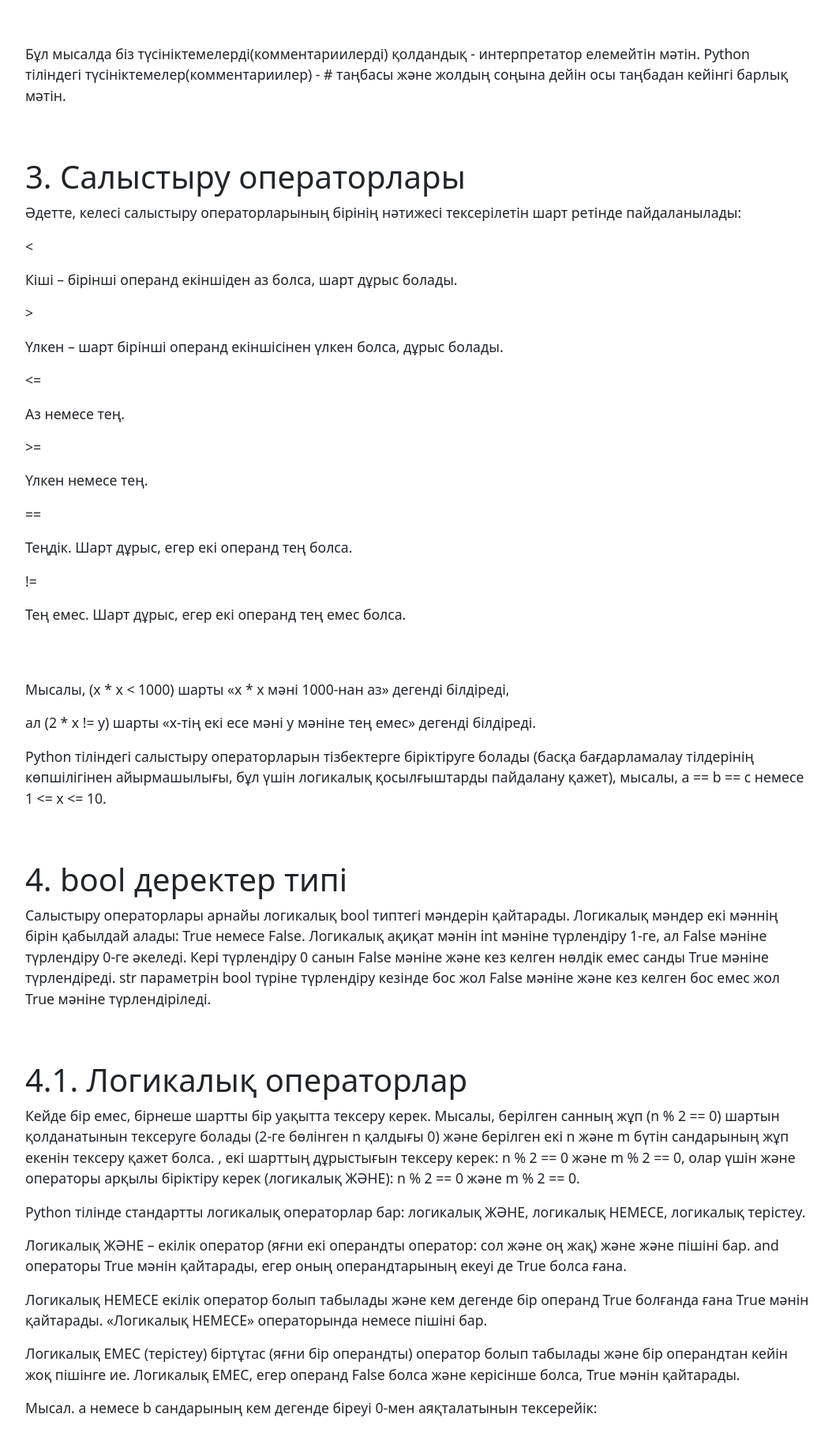
After one commit to Biden01/iostream2024, a Django app: page /lecture/if_else/ in a window 1280 px wide. The commit adds this page. Shown: the part 2591-4401 px from the top of the page at 79% size, without its empty margins (163-1217 px from the left). Run offline with Django 4.2, Linux system fonts and the light colour scheme; some libraries are stand-ins or nearby versions.

Commit message:
fix errors

```diff
--- a/djangoLecturePage/templates/lecture/lecture.html
+++ b/djangoLecturePage/templates/lecture/lecture.html
@@ -29,14 +29,8 @@
                 <a href="{% url 'print_input' %}"><li>print</li></a>
                 <a href="{% url 'print_input' %}"><li>input</li></a>
             </ol>
-            <a href="#"><li>Бүтін сандар</li></a>
-            <a href="#"><li>Бөлшек сандар</li></a>
-            <a href="#"><li>Қатарлар ( мәтіндік тип )</li></a>
-            <a href="#"><li>Массивтер (Тізімдер)</li></a>
-            <a href="#"><li>Кортеждер</li></a>
-            <a href="#"><li>Сөздіктер</li></a>
-            <a href="#"><li>Жиындар</li></a>
-            <a href="#"><li>Шартты операторлар</li></a>
+            <a href="{% url 'if_else' %}"><li>Шартты операторлар</li></a>
+            <a href="{% url 'calculations' %}"><li>Есептеулер</li></a>
             <a href="#"><li>Цикл for</li></a>
             <a href="#"><li>Цикл while</li></a>
             <a href="#"><li>Функциялар</li></a>
@@ -145,6 +139,28 @@
             </div>
         {% block trinket_url9 %}{% endblock %}
         </div>
+        <div class="block">
+            <div class="block__con">
+                <div class="con__left">
+                    {% block text_content10 %}{% endblock %}
+                </div>
+                <div class="con__right con__high">
+                    {% block video10 %}{% endblock %}
+                </div>
+            </div>
+        {% block trinket_url10 %}{% endblock %}
+        </div>
+        <div class="block">
+            <div class="block__con">
+                <div class="con__left">
+                    {% block text_content11 %}{% endblock %}
+                </div>
+                <div class="con__right con__high">
+                    {% block video11 %}{% endblock %}
+                </div>
+            </div>
+        {% block trinket_url11 %}{% endblock %}
+        </div>
     </div>
 </section>
 <script src="{% static 'lecture/lecture.js' %}"></script>
--- /dev/null
+++ b/djangoLecturePage/templates/lecture/lecture2-1.html
@@ -0,0 +1,120 @@
+{% extends 'lecture/lecture.html' %}
+
+{% load static %}
+
+{% block title %}
+    Шарттар(Шартты операторлар)
+{% endblock %}
+
+{% block header %}
+    <h1>Шарттар(Шартты операторлар)</h1>
+{% endblock %}
+
+{% block text_content1 %}
+    <h1>1. Шартты инструкциялар синтаксисі</h1>
+    <p>Бұрын қарастырылған бағдарламалардың барлығы сызықтық құрылымға ие болды: барлық командалар бірінен соң бірі ретімен орындалды, әрбір жазбаша нұсқау орындалуы керек.</p>
+    <p>Мысалы біз берілген х санынан оның абсолюттік мәнін (модульін) анықтағымыз келеді делік. Бағдарлама x>0 болса, x айнымалысының мәнін немесе басқа жағдайда -x мәнін басып шығаруы керек. Мынадай жағдайда, программаның сызықтық құрылымы бұзылған болып табылады: х>0 шартының орындалуына  байланысты осы немесе басқа мән шығарылуы керек. Python бағдарламасының сәйкес фрагменті төменде көрсетілгендей жазылады:</p>
+{% endblock %}
+{% block text_content2 %}
+    <p>Бұл бағдарлама шартты if операторын пайдаланады. If сөзінен кейін қос нүктемен аяқталатын тексерілетін шарт (x > 0) көрсетіледі. Осыдан кейін шарт ақиқат болса орындалатын нұсқаулар блогы (тізбегі) келеді, біздің мысалда бұл x мәнін көрсетеді. Содан кейін else сөзі (әйтпесе), қос нүктемен аяқталады және тексерілетін шарт жалған болса орындалатын нұсқаулар блогы келеді, бұл жағдайда -x мәні басып шығарылады.</p>
+    <p>Сонымен, Python тіліндегі шартты инструкция келесі синтаксиске ие:</p>
+    <p>
+        <pre style="color: red">
+        егер Шарт:
+            Инструкциялық блок 1
+        басқа:
+            Инструкциялық блок 2
+        </pre>
+    </p>
+    <p>Шарт ақиқат болса, Инструкциялық блок 1 орындалады. Шарт қате болса, Инструкциялық блок 2 орындалады.</p>
+    <p>Шартты инструкцияда else сөзі және одан кейінгі блок болмауы мүмкін. Бұл нұсқау толық емес тармақталу деп аталады. Мысалы, егер x саны берілсе және біз оны х-тің абсолютті мәнімен ауыстырғымыз келсе, онда мұны келесідей орындауға болады:</p>
+{% endblock %}
+
+{% block text_content3 %}
+    <p>Бұл мысалда x айнымалысына -x мәні меншіктеледі(тағайындалады), бірақ тек x<0 болса ғана. Бірақ print(x) инструкциясы тексерілетін жағдайға қарамастан әрқашан орындалады.</p>
+    <p>Python if немесе else операторына қатысты инструкциялар блогын бөлектеу үшін шегіністерді(табуляция) пайдаланады. Бір блокқа жататын барлық инструкциялардың шегініс көлемі бірдей болуы керек, яғни жолдың басындағы бос орындар саны бірдей. 4 бос орын шегінісін(табуляция) пайдалану ұсынылады немесе шегініс ретінде табуляция таңбасын пайдалануға болады.</p>
+    <p>Бұл Python синтаксисі мен көптеген тілдердің синтаксисі арасындағы маңызды айырмашылықтардың бірі, онда блоктар арнайы сөздермен бөлінеді, мысалы, Кумир тіліндегі нц... кц, begin... end Паскаль тілінде немесе C тіліндегі фигуралы жақшалар. </p>
+{% endblock %}
+
+{% block text_content4 %}
+    <h1>2. Кірістірілген шартты операторлар</h1>
+    <p>Шартты инструкциялардың ішінде кез келген Python тіліндегі инструкцияды, соның ішінде шартты инструкцияды пайдалануға болады. Біз кірістірілген тармақты аламыз - бір айыру жолынан кейін бағдарламаны орындау кезінде басқа айыру жолы пайда болады. Бұл
+    жағдайда кірістірілген блоктар үлкенірек шегініс өлшеміне ие (мысалы, 8 бос орын). Мұны нөлдік емес х және у сандары берілген, (х,у) нүктесі координаталық жазықтықтың қай ширегінде орналасқанын анықтайтын программаның мысалы арқылы көрсетейік:</p>
+{% endblock %}
+
+{% block text_content5 %}
+    <p>Бұл мысалда біз түсініктемелерді(комментариилерді) қолдандық - интерпретатор елемейтін мәтін. Python тіліндегі түсініктемелер(комментариилер) - # таңбасы және жолдың соңына дейін осы таңбадан кейінгі барлық мәтін.</p>
+{% endblock %}
+
+{% block text_content6 %}
+    <h1>3. Салыстыру операторлары</h1>
+    <p>Әдетте, келесі салыстыру операторларының бірінің нәтижесі тексерілетін шарт ретінде пайдаланылады:</p>
+    <p><</p>
+    <p>Кіші – бірінші операнд екіншіден аз болса, шарт дұрыс болады.</p>
+    <p> > </p>
+    <p>Үлкен – шарт бірінші операнд екіншісінен үлкен болса, дұрыс болады.</p>
+    <p><=</p>
+    <p>Аз немесе тең.</p>
+    <p> >= </p>
+    <p>Үлкен немесе тең. </p>
+    <p>==</p>
+    <p>Теңдік. Шарт дұрыс, егер екі операнд тең болса.</p>
+    <p>!=</p>
+    <p>Тең емес. Шарт дұрыс, егер екі операнд тең емес болса.</p>
+    <br><br>
+    <p>Мысалы, (x * x < 1000) шарты «x * x мәні 1000-нан аз» дегенді білдіреді, </p>
+    <p>ал (2 * x != y) шарты «x-тің екі есе мәні y мәніне тең емес» дегенді білдіреді.</p>
+    <p>Python тіліндегі салыстыру операторларын тізбектерге біріктіруге болады (басқа бағдарламалау тілдерінің көпшілігінен айырмашылығы, бұл үшін логикалық қосылғыштарды пайдалану қажет), мысалы, a == b == c немесе 1 <= x <= 10.</p>
+{% endblock %}
+
+{% block text_content7 %}
+    <h1>4. bool деректер типі</h1>
+    <p>Салыстыру операторлары арнайы логикалық bool типтегі мәндерін қайтарады. Логикалық мәндер екі мәннің бірін қабылдай алады: True немесе False. Логикалық ақиқат мәнін int мәніне түрлендіру 1-ге, ал False мәніне түрлендіру 0-ге әкеледі. Кері түрлендіру 0 санын False мәніне және кез келген нөлдік емес санды True мәніне түрлендіреді. str параметрін bool түріне түрлендіру кезінде бос жол False мәніне және кез келген бос емес жол True мәніне түрлендіріледі.</p>
+{% endblock %}
+
+{% block text_content8 %}
+    <h1>4.1. Логикалық операторлар</h1>
+    <p>Кейде бір емес, бірнеше шартты бір уақытта тексеру керек. Мысалы, берілген санның жұп (n % 2 == 0) шартын қолданатынын тексеруге болады (2-ге бөлінген n қалдығы 0) және берілген екі n және m бүтін сандарының жұп екенін тексеру қажет болса. , екі шарттың дұрыстығын тексеру керек: n % 2 == 0 және m % 2 == 0, олар үшін және операторы арқылы біріктіру керек (логикалық ЖӘНЕ): n % 2 == 0 және m % 2 == 0.</p>
+    <p>Python тілінде стандартты логикалық операторлар бар: логикалық ЖӘНЕ, логикалық НЕМЕСЕ, логикалық терістеу.</p>
+    <p>Логикалық ЖӘНЕ – екілік оператор (яғни екі операндты оператор: сол және оң жақ) және және пішіні бар. and операторы True мәнін қайтарады, егер оның операндтарының екеуі де True болса ғана.</p>
+    <p>Логикалық НЕМЕСЕ екілік оператор болып табылады және кем дегенде бір операнд True болғанда ғана True мәнін қайтарады. «Логикалық НЕМЕСЕ» операторында немесе пішіні бар.</p>
+    <p>Логикалық ЕМЕС (терістеу) біртұтас (яғни бір операндты) оператор болып табылады және бір операндтан кейін жоқ пішінге ие. Логикалық ЕМЕС, егер операнд False болса және керісінше болса, True мәнін қайтарады.</p>
+    <p>Мысал. a немесе b сандарының кем дегенде біреуі 0-мен аяқталатынын тексерейік:</p>
+{% endblock %}
+
+{% block text_content9 %}
+    <p>а саны оң, b теріс емес екенін тексерейік:</p>
+    <pre style="color: red">
+        if a > 0 and not (b < 0):
+    </pre>
+    <p>Немесе not (b < 0) орнына (b >= 0) жазуға болады.</p>
+{% endblock %}
+
+{% block text_content10 %}
+    <h1>5. Каскадты шартты инструкциялар</h1>
+    <p>Координаталық жазықтықтың төрттен бір бөлігін анықтайтын мысал бағдарламаны if... elif... else операциясы бар «каскад» тізбегі арқылы қайта жазуға болады:</p>
+{% endblock %}
+
+{% block text_content11 %}
+    <p>Бұл конструкцияда if, ..., elif шарттары бір-бірден тексеріліп, бірінші ақиқат шартқа сәйкес блок орындалады. Тексерілетін барлық шарттар жалған болса, else блогы орындалады.</p>
+{% endblock %}
+
+{% block trinket_url1 %}
+    <iframe src="https://trinket.io/embed/python/6ce758548f" width="100%" height="356" frameborder="0" marginwidth="0" marginheight="0" allowfullscreen></iframe>
+{% endblock %}
+
+{% block trinket_url2 %}
+    <iframe src="https://trinket.io/embed/python/273ea05234" width="100%" height="356" frameborder="0" marginwidth="0" marginheight="0" allowfullscreen></iframe>
+{% endblock %}
+
+{% block trinket_url4 %}
+	<iframe src="https://trinket.io/embed/python/4883da5dab" width="100%" height="356" frameborder="0" marginwidth="0" marginheight="0" allowfullscreen></iframe>
+{% endblock %}
+
+{% block trinket_url8 %}
+    <iframe src="https://trinket.io/embed/python/20e44d627b" width="100%" height="356" frameborder="0" marginwidth="0" marginheight="0" allowfullscreen></iframe>
+{% endblock %}
+
+{% block trinket_url10 %}
+    <iframe src="https://trinket.io/embed/python/f419b1134c" width="100%" height="356" frameborder="0" marginwidth="0" marginheight="0" allowfullscreen></iframe>
+{% endblock %}
--- a/djangoLecturePage/urls.py
+++ b/djangoLecturePage/urls.py
@@ -4,4 +4,6 @@ import djangoLecturePage.views as lecture_views
 urlpatterns = [
     path('', lecture_views.LecturePageView.as_view(), name='lecture'),
     path('print_input/', lecture_views.PrintInputView.as_view(), name='print_input'),
+    path('if_else/', lecture_views.IfElseView.as_view(), name='if_else'),
+    path('calculations/', lecture_views.CalculationsView.as_view(), name='calculations'),
 ]
--- a/djangoLecturePage/views.py
+++ b/djangoLecturePage/views.py
@@ -34,3 +34,17 @@ class PrintInputView(View):
         return render(request, 'lecture/lecture1-1.html')
     def post(self, request: HttpRequest) -> HttpResponse:
         return redirect(redirect_page)
+
+class IfElseView(View):
+    def get(self, request: HttpRequest) -> HttpResponse:
+        return render(request, 'lecture/lecture2-1.html')
+
+    def post(self, request: HttpRequest) -> HttpResponse:
+        return redirect(redirect_page)
+
+class CalculationsView(View):
+    def get(self, request: HttpRequest) -> HttpResponse:
+        return render(request, 'lecture/lecture3-1.html')
+
+    def post(self, request: HttpRequest) -> HttpResponse:
+        return redirect(redirect_page)
```
Also changed, not shown: djangoLecturePage/templates/lecture/lecture3-1.html (added, +39 -0 lines).
